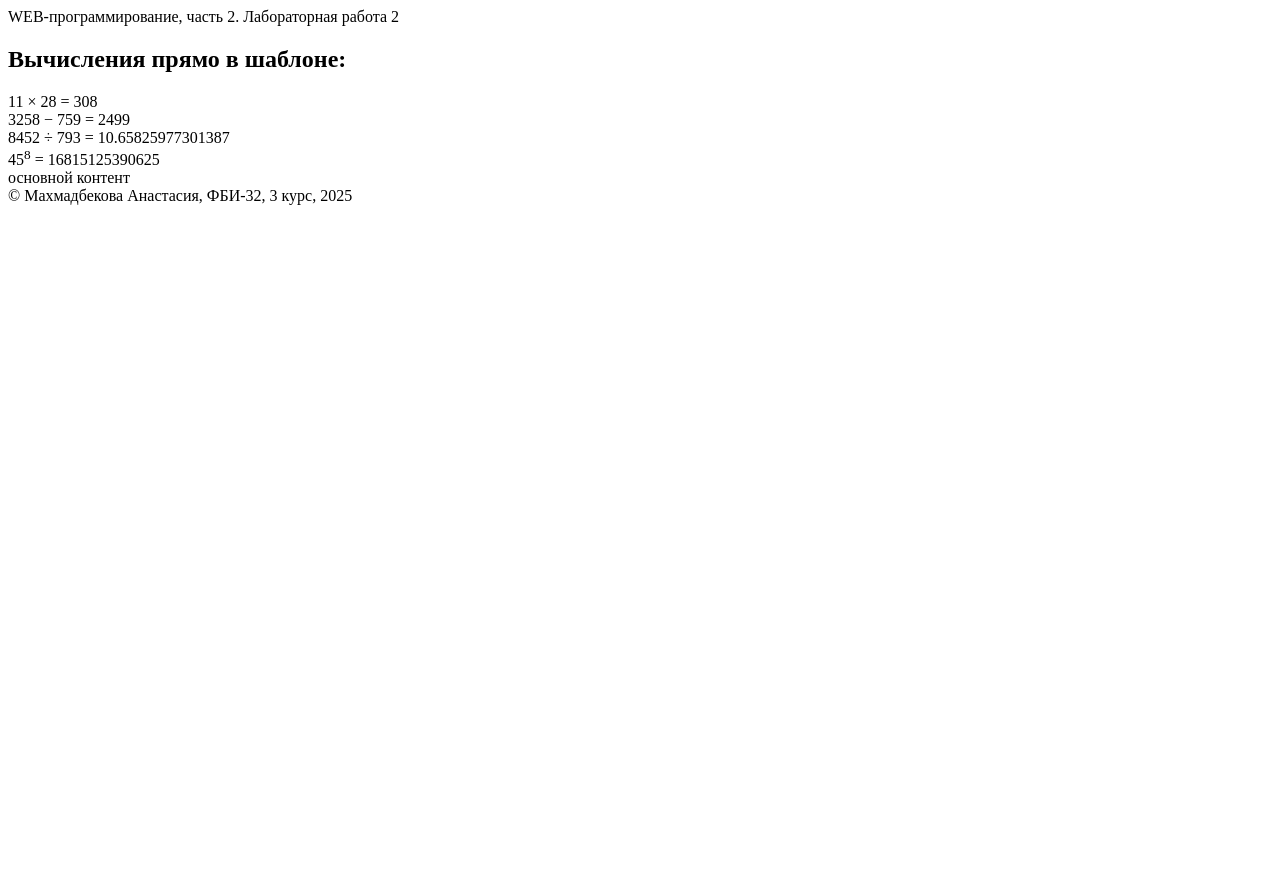
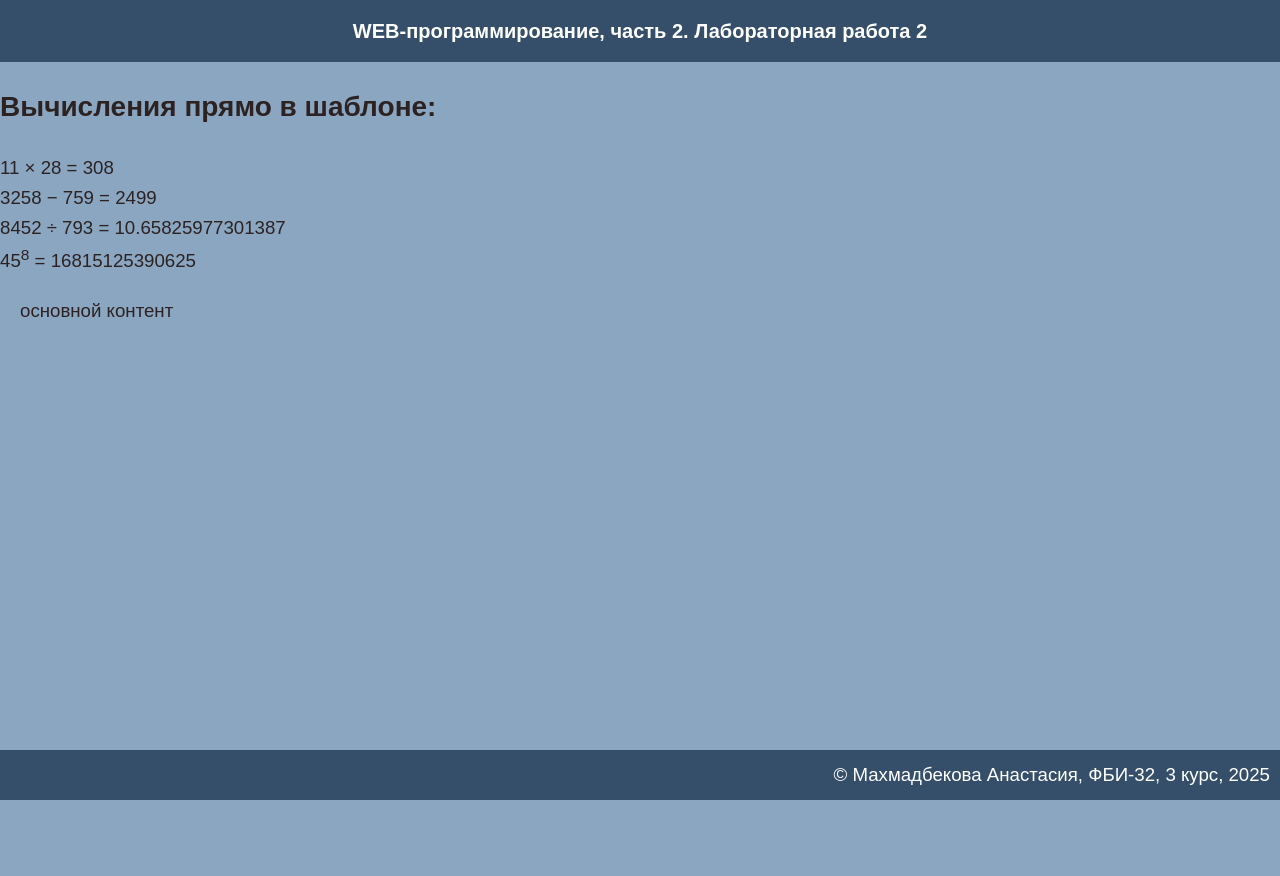
Before and after one commit to Keller-An/web-back-labs, a Flask app: page /lab2/example in a window 1280 px wide. Before the commit the page ends 205 px from the top, so only its background shows below. Run offline with Flask 3, Linux system fonts and the light colour scheme.

Commit message:
Подключение стилей

```diff
--- /dev/null
+++ b/static/main.css
@@ -0,0 +1,36 @@
+body {
+    font-family: Arial, sans-serif;
+    font-size: 14pt;
+    margin: 0;
+    padding: 0;
+    background-color: #6e90b2cb;
+    color: #2c2222;
+    line-height: 1.6;
+}
+
+header {
+    background-color: #354f6a;
+    color: #fff;
+    padding: 15px 20px;
+    text-align: center;
+    font-size: 20px;
+    font-weight: bold;
+}
+
+main {
+    padding: 20px;
+    min-height: 70vh;
+
+}
+
+footer {
+    background-color: #354f6a;
+    color: #fff;
+    text-align: right;
+    margin-top: 20px;
+    padding: 10px;
+    position: fixed;
+    bottom: 0;
+    left: 0;
+    right: 0;
+}
--- a/templates/example.html
+++ b/templates/example.html
@@ -4,8 +4,7 @@
         <meta charset="UTF-8">
         <meta name="viewport" content="width=device-width, initial-scale=1.0">
         <title>{{ name }}. Лабораторная работа {{ lab_number }}</title>
-        <style>
-        </style>
+        <link rel="stylesheet" href="{{ url_for('static', filename='main.css') }}">
     </head>
     <body>
         <header>
```
